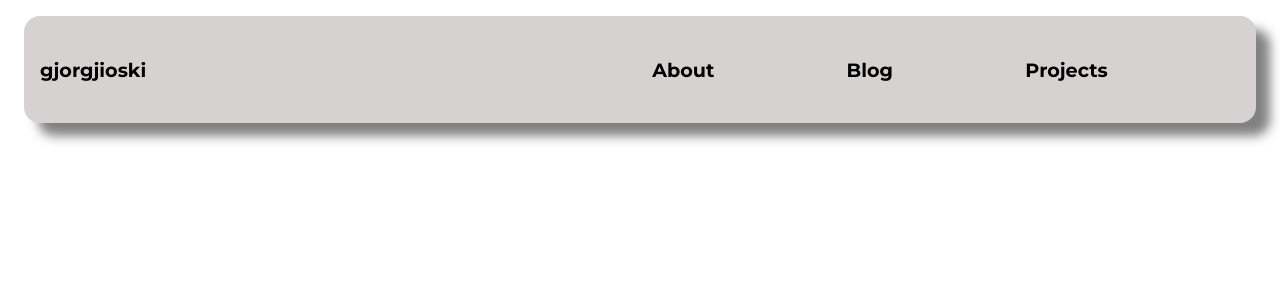
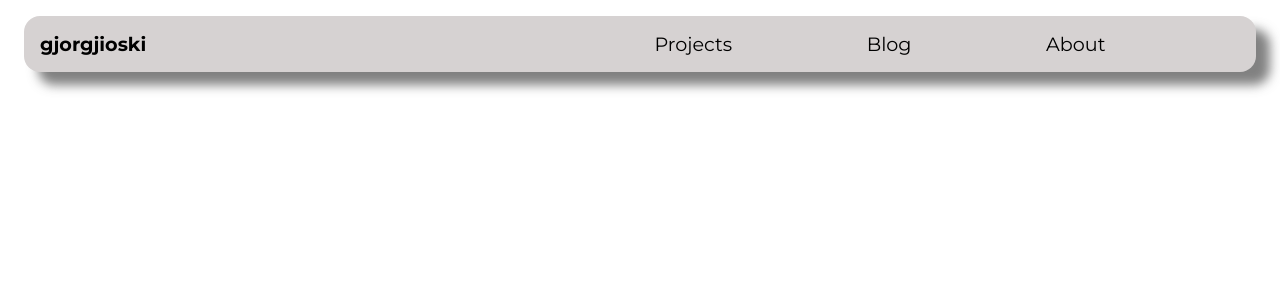
Before and after one commit to HristijanGjorgjioski/PersonalWebsite, a React (Create React App) app: page / in a window 1280 px wide. Shown: the top 300 px of the page. Built offline with nearby package versions, Linux system fonts and the light colour scheme.

Commit message:
Adding links

```diff
--- a/src/components/Navbar/Navbar.styles.sass
+++ b/src/components/Navbar/Navbar.styles.sass
@@ -4,7 +4,16 @@
   align-items: center
   font-size: 1.2rem
 
+.navbar__logo
+  a
+    font-weight: bold
+    text-decoration: none
+    color: black
+
 .navbar__lis
   width: 60%
   display: flex
   justify-content: space-evenly
+  a
+    color: black
+    text-decoration: none
--- a/src/components/Navbar/Navbar.tsx
+++ b/src/components/Navbar/Navbar.tsx
@@ -8,13 +8,13 @@ const Navbar: React.FC = () => {
   return (
     <div className='navbar'>
       <div className='navbar__logo'>
-        <h4>gjorgjioski</h4>
+        <a href='/'>gjorgjioski</a>
       </div>
 
       <div className='navbar__lis'>
-        <h4 className='navbar__lis-li'>About</h4>
-        <h4 className='navbar__lis-li'>Blog</h4>
-        <h4 className='navbar__lis-li'>Projects</h4>
+        <a href='/projects'>Projects</a>
+        <a href='/blog'>Blog</a>
+        <a href='/about'>About</a>
       </div>
     </div>
   );
```
